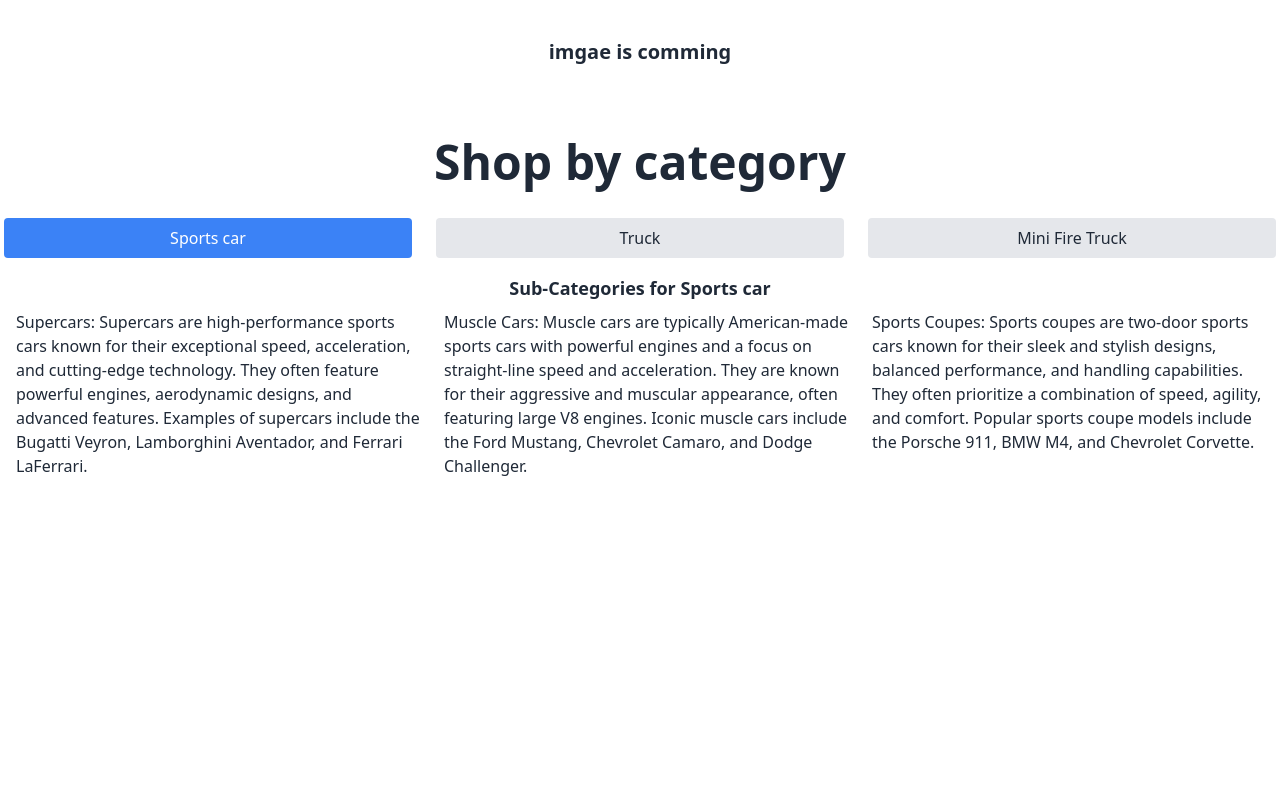
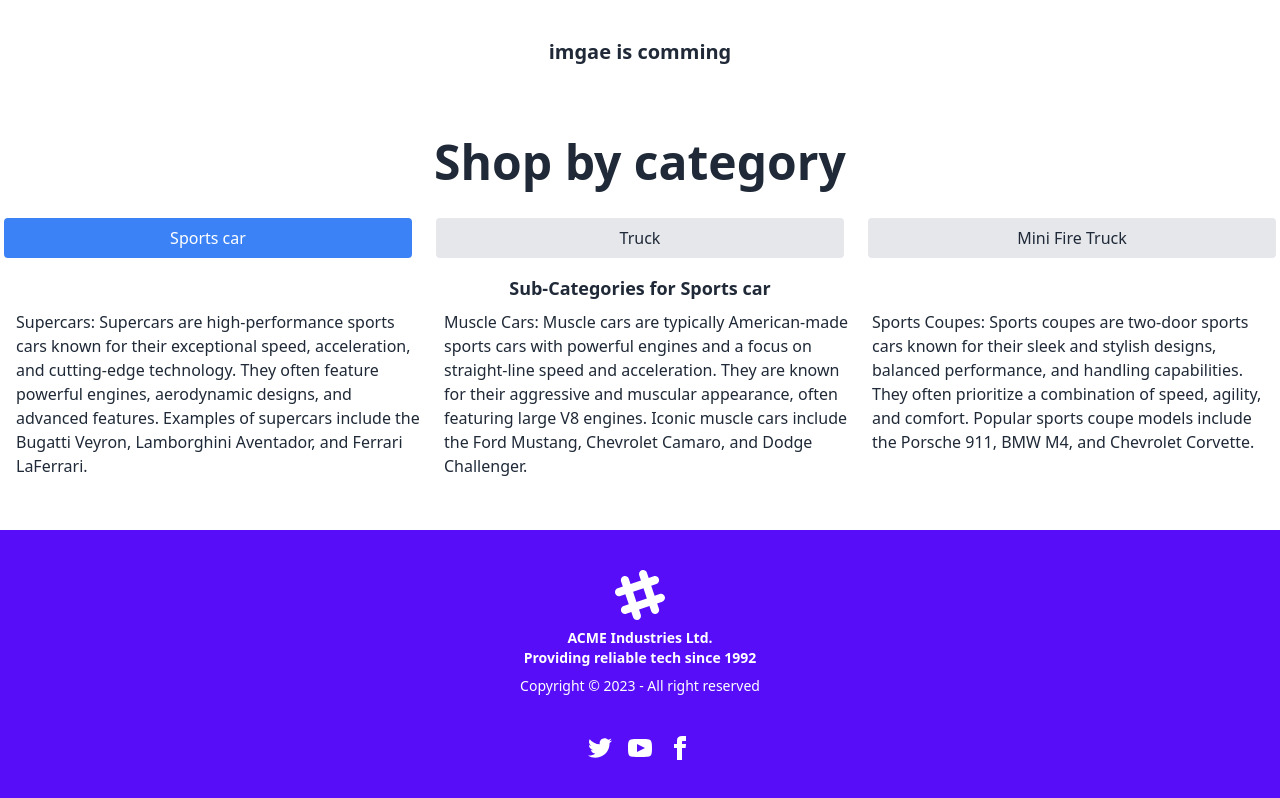
Before and after one commit to safiislam/toy-market-client, a React (Vite) app: page / in a window 1280 px wide. Shown: the part 704-1502 px from the top of the page. Before the commit the page ends 1234 px from the top, so only its background shows below. Built offline with nearby package versions, Linux system fonts and the light colour scheme; no server answers.

Commit message:
delete my toy add

```diff
--- a/package.json
+++ b/package.json
@@ -20,7 +20,8 @@
     "react-responsive-carousel": "^3.2.23",
     "react-router-dom": "^6.11.2",
     "react-select": "^5.7.3",
-    "react-tabs": "^6.0.1"
+    "react-tabs": "^6.0.1",
+    "sweetalert2": "^11.7.5"
   },
   "devDependencies": {
     "@types/react": "^18.0.28",
--- a/src/Layout/MainLayout.jsx
+++ b/src/Layout/MainLayout.jsx
@@ -1,5 +1,6 @@
 import { Outlet } from "react-router-dom";
 import NavBar from "../Shared/NavBar";
+import Footer from "../Shared/Footer";
 
 
 const MainLayout = () => {
@@ -7,6 +8,7 @@
         <div>
             <NavBar />
             <Outlet />
+            <Footer />
         </div>
     );
 };
--- /dev/null
+++ b/src/Shared/Footer.jsx
@@ -0,0 +1,22 @@
+const Footer = () => {
+    return (
+        <footer className="footer footer-center p-10 bg-primary text-primary-content">
+            <div>
+                <svg width="50" height="50" viewBox="0 0 24 24" xmlns="http://www.w3.org/2000/svg" fillRule="evenodd" clipRule="evenodd" className="inline-block fill-current"><path d="M22.672 15.226l-2.432.811.841 2.515c.33 1.019-.209 2.127-1.23 2.456-1.15.325-2.148-.321-2.463-1.226l-.84-2.518-5.013 1.677.84 2.517c.391 1.203-.434 2.542-1.831 2.542-.88 0-1.601-.564-1.86-1.314l-.842-2.516-2.431.809c-1.135.328-2.145-.317-2.463-1.229-.329-1.018.211-2.127 1.231-2.456l2.432-.809-1.621-4.823-2.432.808c-1.355.384-2.558-.59-2.558-1.839 0-.817.509-1.582 1.327-1.846l2.433-.809-.842-2.515c-.33-1.02.211-2.129 1.232-2.458 1.02-.329 2.13.209 2.461 1.229l.842 2.515 5.011-1.677-.839-2.517c-.403-1.238.484-2.553 1.843-2.553.819 0 1.585.509 1.85 1.326l.841 2.517 2.431-.81c1.02-.33 2.131.211 2.461 1.229.332 1.018-.21 2.126-1.23 2.456l-2.433.809 1.622 4.823 2.433-.809c1.242-.401 2.557.484 2.557 1.838 0 .819-.51 1.583-1.328 1.847m-8.992-6.428l-5.01 1.675 1.619 4.828 5.011-1.674-1.62-4.829z"></path></svg>
+                <p className="font-bold">
+                    ACME Industries Ltd. <br />Providing reliable tech since 1992
+                </p>
+                <p>Copyright © 2023 - All right reserved</p>
+            </div>
+            <div>
+                <div className="grid grid-flow-col gap-4">
+                    <a><svg xmlns="http://www.w3.org/2000/svg" width="24" height="24" viewBox="0 0 24 24" className="fill-current"><path d="M24 4.557c-.883.392-1.832.656-2.828.775 1.017-.609 1.798-1.574 2.165-2.724-.951.564-2.005.974-3.127 1.195-.897-.957-2.178-1.555-3.594-1.555-3.179 0-5.515 2.966-4.797 6.045-4.091-.205-7.719-2.165-10.148-5.144-1.29 2.213-.669 5.108 1.523 6.574-.806-.026-1.566-.247-2.229-.616-.054 2.281 1.581 4.415 3.949 4.89-.693.188-1.452.232-2.224.084.626 1.956 2.444 3.379 4.6 3.419-2.07 1.623-4.678 2.348-7.29 2.04 2.179 1.397 4.768 2.212 7.548 2.212 9.142 0 14.307-7.721 13.995-14.646.962-.695 1.797-1.562 2.457-2.549z"></path></svg></a>
+                    <a><svg xmlns="http://www.w3.org/2000/svg" width="24" height="24" viewBox="0 0 24 24" className="fill-current"><path d="M19.615 3.184c-3.604-.246-11.631-.245-15.23 0-3.897.266-4.356 2.62-4.385 8.816.029 6.185.484 8.549 4.385 8.816 3.6.245 11.626.246 15.23 0 3.897-.266 4.356-2.62 4.385-8.816-.029-6.185-.484-8.549-4.385-8.816zm-10.615 12.816v-8l8 3.993-8 4.007z"></path></svg></a>
+                    <a><svg xmlns="http://www.w3.org/2000/svg" width="24" height="24" viewBox="0 0 24 24" className="fill-current"><path d="M9 8h-3v4h3v12h5v-12h3.642l.358-4h-4v-1.667c0-.955.192-1.333 1.115-1.333h2.885v-5h-3.808c-3.596 0-5.192 1.583-5.192 4.615v3.385z"></path></svg></a>
+                </div>
+            </div>
+        </footer>
+    );
+};
+
+export default Footer;
--- a/src/Shared/MyToyTable.jsx
+++ b/src/Shared/MyToyTable.jsx
@@ -1,3 +1,4 @@
+/* eslint-disable react/prop-types */
 import { Link } from "react-router-dom";
 
 
--- a/src/pages/MyToys.jsx
+++ b/src/pages/MyToys.jsx
@@ -1,6 +1,9 @@
+/* eslint-disable no-undef */
 import { useContext, useEffect, useState } from "react";
 import { AuthContext } from "../Provider/AuthProvider";
 import MyToyTable from "../Shared/MyToyTable";
+
+import Swal from "sweetalert2";
 
 
 const MyToys = () => {
@@ -13,6 +16,42 @@
             .then(res => res.json())
             .then(data => setMyToys(data))
     }, [url])
+
+    const handleDeleteToy = (id) => {
+
+        Swal.fire({
+            title: 'Are you sure?',
+            text: "You won't be able to revert this!",
+            icon: 'warning',
+            showCancelButton: true,
+            confirmButtonColor: '#3085d6',
+            cancelButtonColor: '#d33',
+            confirmButtonText: 'Yes, delete it!'
+        }).then((result) => {
+            if (result.isConfirmed) {
+
+                const url = `http://localhost:5000/toy/${id}`
+                fetch(url, {
+                    method: 'DELETE',
+
+                })
+                    .then(res => res.json())
+                    .then(data => {
+                        console.log(data)
+                        if (data.deletedCount > 0) {
+                            Swal.fire(
+                                'Deleted!',
+                                'Your file has been deleted.',
+                                'success'
+                            )
+                            const remaining = myToys.filter( toy => toy._id !== id );
+                            setMyToys(remaining)
+                        }
+                    })
+            }
+        })
+    }
+
     return (
         <div>
             <div className="overflow-x-auto">
@@ -32,7 +71,7 @@
                     <tbody>
                         {/* row 1 */}
                         {
-                            myToys?.map((toy ,index)=> <MyToyTable key={toy._id} handleDeleteToy={handleDeleteToy} index={index} toy={toy} />)
+                            myToys?.map((toy, index) => < MyToyTable key={toy._id} handleDeleteToy={handleDeleteToy} index={index} toy={toy} />)
                         }
                     </tbody>
                 </table>
```
Also changed, not shown: 1 other file (tests, documents, lock files or other folders).
